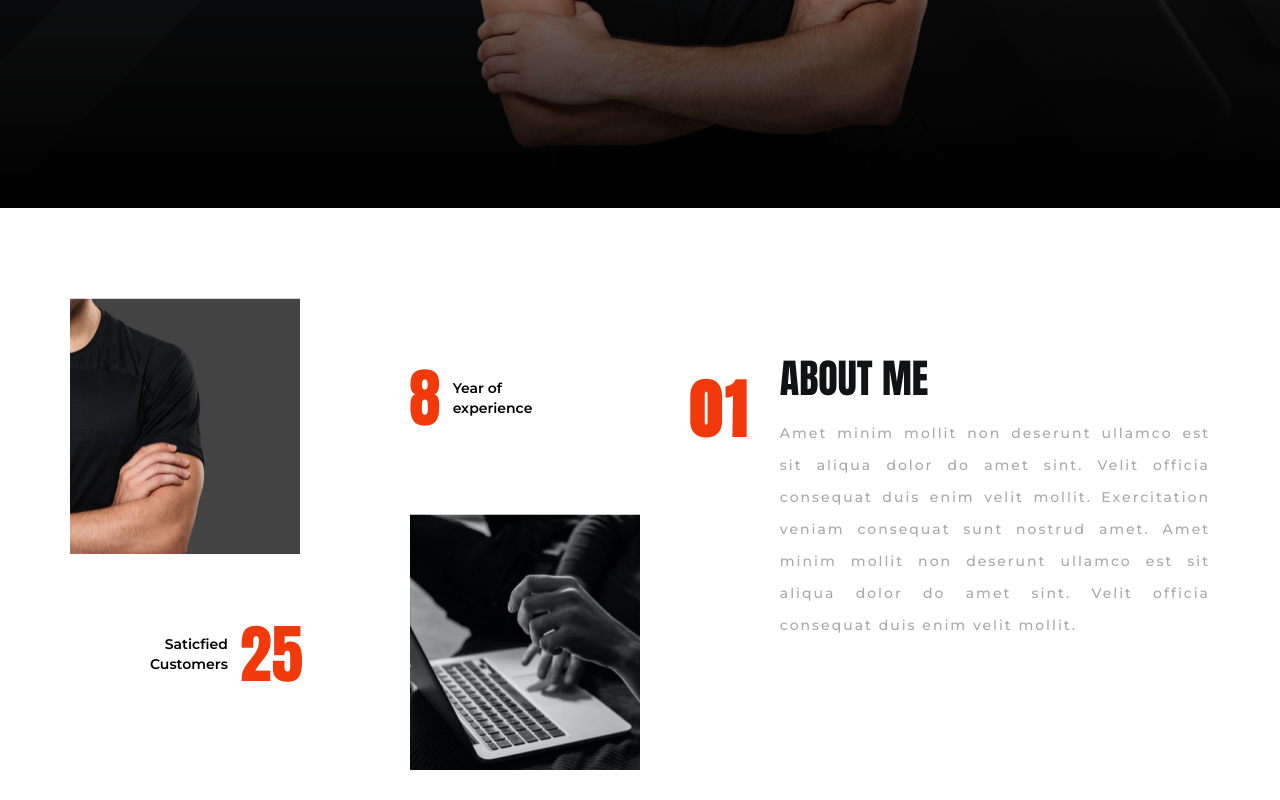
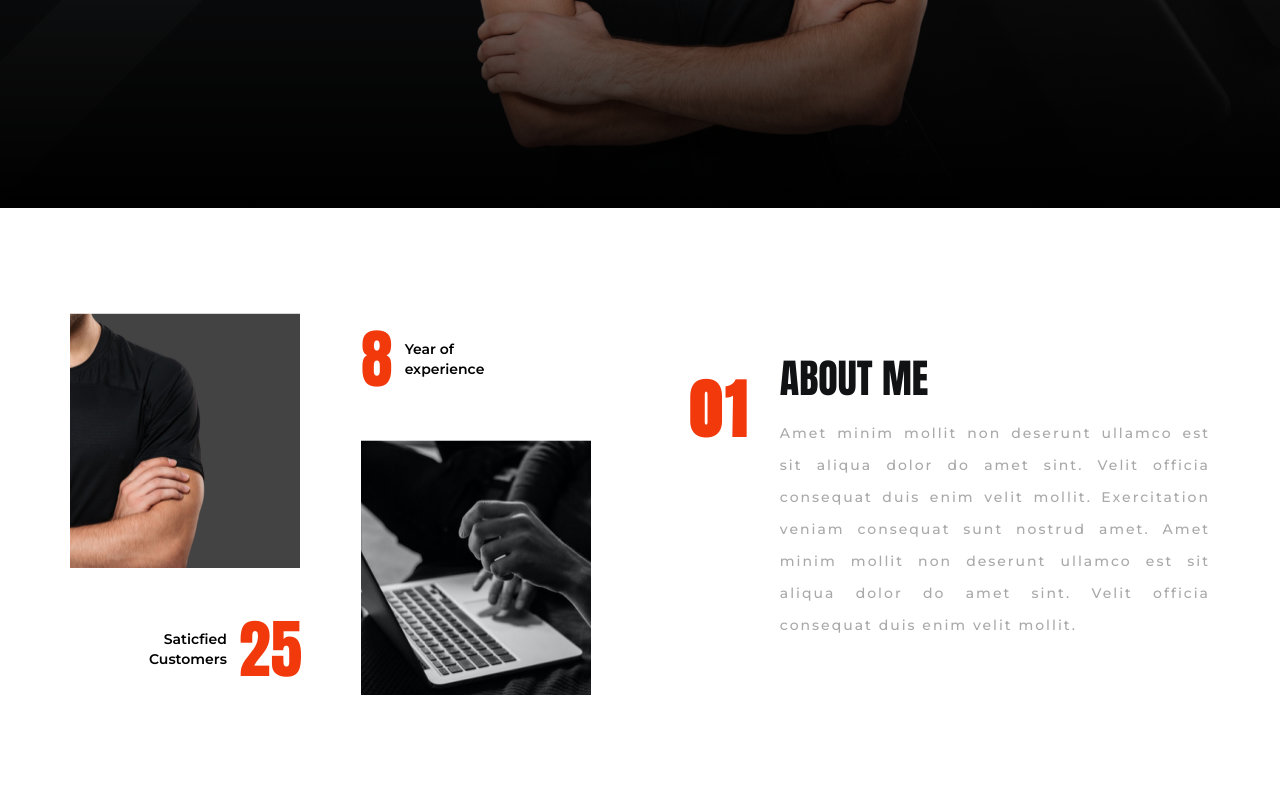
Before and after one commit to Asliddin-Coder/victor.com, a React (Vite) app: page / in a window 1280 px wide. Shown: the part 632-1432 px from the top of the page. Built offline with nearby package versions, Linux system fonts and the light colour scheme.

Commit message:
change about me

```diff
--- a/src/components/aboutMe/AboutMe.jsx
+++ b/src/components/aboutMe/AboutMe.jsx
@@ -11,14 +11,14 @@ const AboutMe = () => {
           <div className={styles.imageOne}>
             <img src={AboutOne} alt="About First" />
             <span className={styles.title}>
-              <span className={styles.orange}>8</span>
-              Year of experience
+              Saticfied Customers
+              <span className={styles.orange}>25</span>
             </span>
           </div>
           <div className={styles.imageTwo}>
             <span className={styles.title}>
-              Saticfied Customers
-              <span className={styles.orange}>25</span>
+              <span className={styles.orange}>8</span>
+              Year of experience
             </span>
             <img src={AboutTwo} alt="About Second" />
           </div>
--- a/src/components/aboutMe/AboutMe.module.scss
+++ b/src/components/aboutMe/AboutMe.module.scss
@@ -8,32 +8,33 @@
         display: flex;
         align-items: center;
         justify-content: space-between;
+        flex-wrap: wrap;
+        gap: 6.5rem;
         padding: 9rem 0;
 
         .image {
-            position: relative;
-            width: 50%;
+            display: flex;
+            align-items: center;
+            justify-content: space-between;
+            flex-wrap: wrap;
+            gap: 6.1rem;
+            width: 52.1rem;
             height: 41.2rem;
             user-select: none;
             -webkit-user-select: none;
             -moz-user-select: none;
 
             .imageOne {
-                position: relative;
-                width: 100%;
                 display: flex;
-                align-items: center;
+                align-items: flex-end;
                 justify-content: space-between;
-
+                flex-direction: column;
+                gap: 3.5rem;
                 img {
                     width: 23rem;
                     height: 25.58rem;
                 }
-
                 .title {
-                    position: absolute;
-                    top: 8rem;
-                    right: 8rem;
                     display: flex;
                     align-items: center;
                     justify-content: space-between;
@@ -43,7 +44,8 @@
                     font-weight: $font-weight-semibold;
                     line-height: 2rem;
                     width: 15.1rem;
-                    height: max-content;
+                    height: 9.2rem;
+                    text-align: right;
                     .orange {
                         color: $color-primary-main;
                         font-size: $heading-64;
@@ -54,20 +56,17 @@
             }
 
             .imageTwo {
-                position: relative;
-
+                display: flex;
+                flex-direction: column;
+                align-items: flex-start;
+                justify-content: space-between;
+                gap: 3.5rem;
                 img {
-                    position: absolute;
-                    right: 0;
-                    top: -4rem;
                     width: 23rem;
                     height: 25.58rem;
                 }
 
                 .title {
-                    position: absolute;
-                    bottom: -12rem;
-                    left: 8rem;
                     display: flex;
                     align-items: center;
                     justify-content: space-between;
@@ -77,8 +76,8 @@
                     font-weight: $font-weight-semibold;
                     line-height: 2rem;
                     width: 15.1rem;
-                    height: max-content;
-                    text-align: right;
+                    height: 9.2rem;
+                    text-align: left;
                     .orange {
                         color: $color-primary-main;
                         font-size: $heading-64;
```
